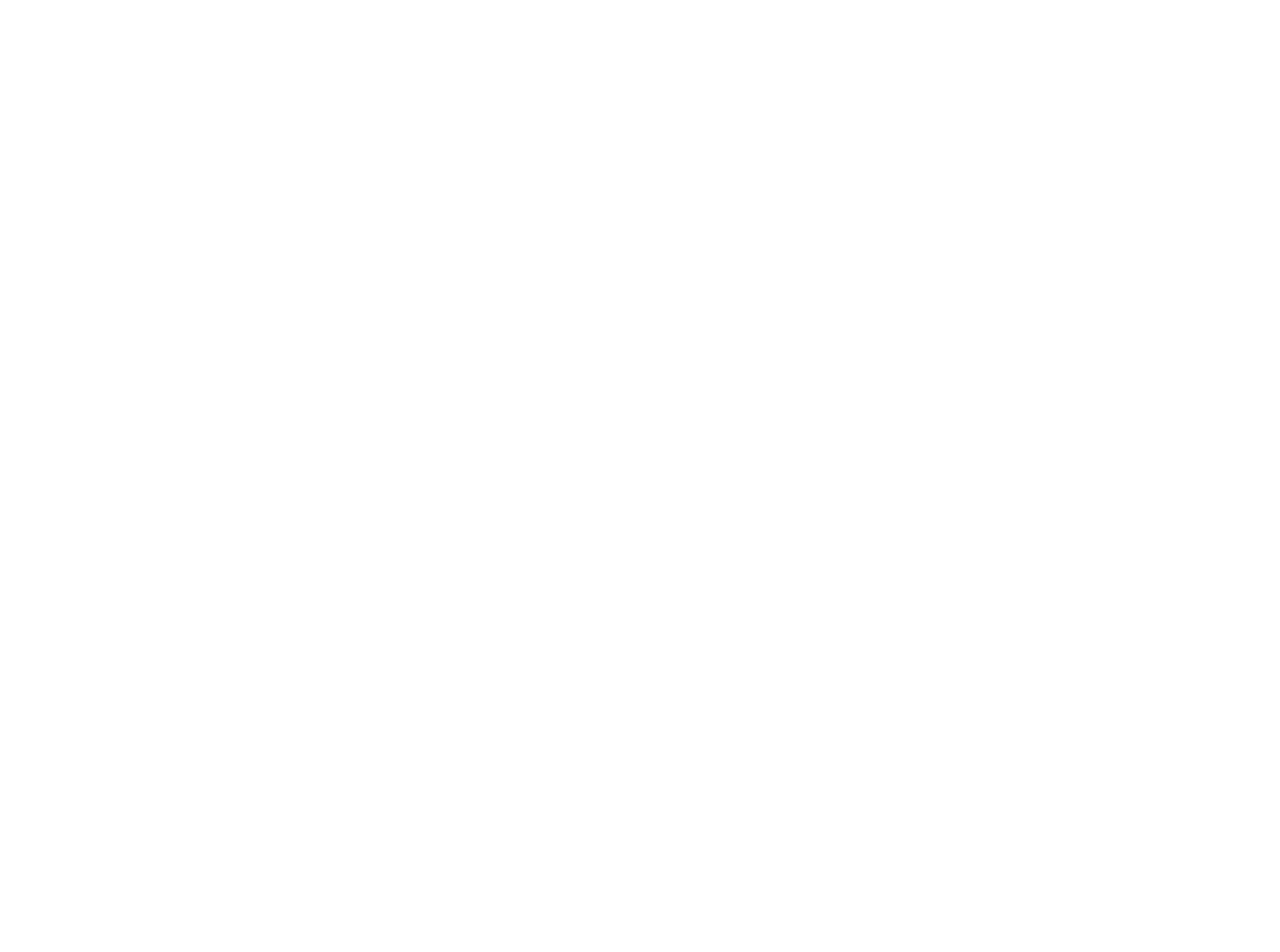
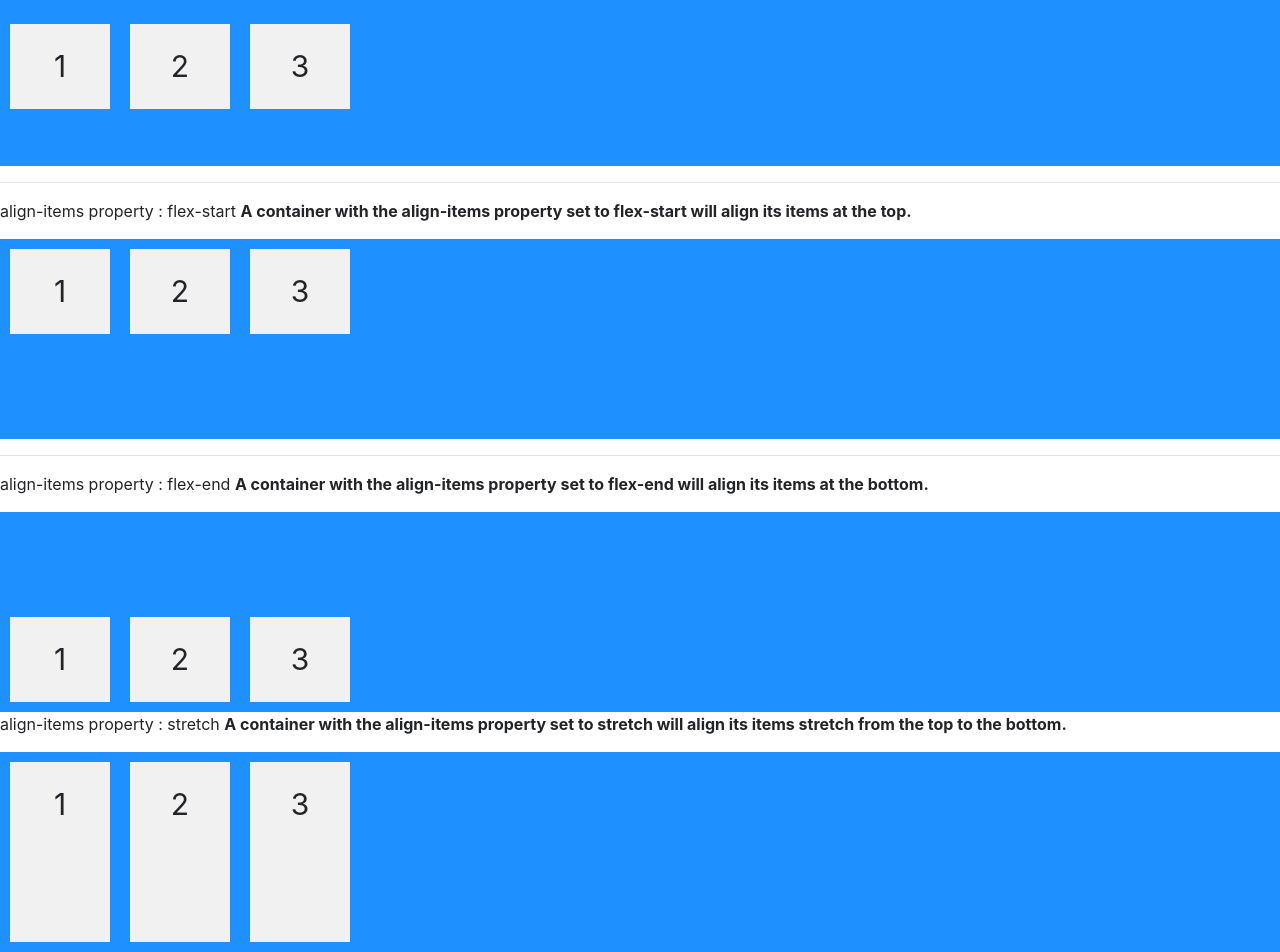
Before and after one commit to tahir94/css-bootstrap-samples, an Angular app: page /css-flex in a window 1280 px wide. Shown: the part 3090-4042 px from the top of the page. Before the commit the page ends 2983 px from the top, so only its background shows below. Built offline with nearby package versions, Linux system fonts and the light colour scheme.

Commit message:
implement align-items

```diff
--- a/src/app/css-flex/css-flex.component.html
+++ b/src/app/css-flex/css-flex.component.html
@@ -132,7 +132,8 @@
 <hr>
 
 <p>justify-content property : space-around
-	<b>A container with the justify-content property set to space-around will display its items with the equal amount of space around them.</b>
+	<b>A container with the justify-content property set to space-around will display its items with the equal amount of space
+		around them.</b>
 </p>
 <div class="flex-container12">
 	<div>1</div>
@@ -144,12 +145,50 @@
 <hr>
 
 <p>justify-content property : space-between
-	<b>A container with the justify-content property set to space-around will display its items with the equal amount of space between them.</b>
+	<b>A container with the justify-content property set to space-around will display its items with the equal amount of space
+		between them.</b>
 </p>
 <div class="flex-container13">
 	<div>1</div>
 	<div>2</div>
 	<div>3</div>
-	<!-- <div>4</div>
-			 <div>5</div> -->
 </div>
+<hr>
+
+<p>align-items property : center
+	<b>A container with the align-items property set to center will align its items in the middle.</b>
+</p>
+<div class="flex-container14">
+	<div>1</div>
+	<div>2</div>
+	<div>3</div>
+</div>
+<hr>
+
+<p>align-items property : flex-start
+	<b>A container with the align-items property set to flex-start will align its items at the top.</b>
+</p>
+<div class="flex-container15">
+	<div>1</div>
+	<div>2</div>
+	<div>3</div>
+</div>
+<hr>
+
+<p>align-items property : flex-end
+		<b>A container with the align-items property set to flex-end will align its items at the bottom.</b>
+	</p>
+	<div class="flex-container16">
+		<div>1</div>
+		<div>2</div>
+		<div>3</div>
+	</div>
+
+<p>align-items property : stretch
+		<b>A container with the align-items property set to stretch will align its items stretch from the top to the bottom.</b>
+	</p>
+	<div class="flex-container17">
+		<div>1</div>
+		<div>2</div>
+		<div>3</div>
+	</div>
--- a/src/app/css-flex/css-flex.component.scss
+++ b/src/app/css-flex/css-flex.component.scss
@@ -174,3 +174,63 @@
 	padding:20px;
 	font-size: 30px;
 }
+
+.flex-container14{
+	display: flex;
+	align-items: center;
+	height: 200px;
+	background-color: dodgerblue;
+	text-align: center
+}
+.flex-container14>div{
+	background-color: #f1f1f1;
+	margin: 10px;
+	width: 100px;
+	padding:20px;
+	font-size: 30px;
+}
+
+.flex-container15{
+	display: flex;
+	align-items: flex-start;
+	height: 200px;
+	background-color: dodgerblue;
+	text-align: center
+}
+.flex-container15>div{
+	background-color: #f1f1f1;
+	margin: 10px;
+	width: 100px;
+	padding:20px;
+	font-size: 30px;
+}
+
+.flex-container16{
+	display: flex;
+	align-items: flex-end;
+	height: 200px;
+	background-color: dodgerblue;
+	text-align: center
+}
+.flex-container16>div{
+	background-color: #f1f1f1;
+	margin: 10px;
+	width: 100px;
+	padding:20px;
+	font-size: 30px;
+}
+
+.flex-container17{
+	display: flex;
+	align-items: stretch;
+	height: 200px;
+	background-color: dodgerblue;
+	text-align: center
+}
+.flex-container17>div{
+	background-color: #f1f1f1;
+	margin: 10px;
+	width: 100px;
+	padding:20px;
+	font-size: 30px;
+}
```
